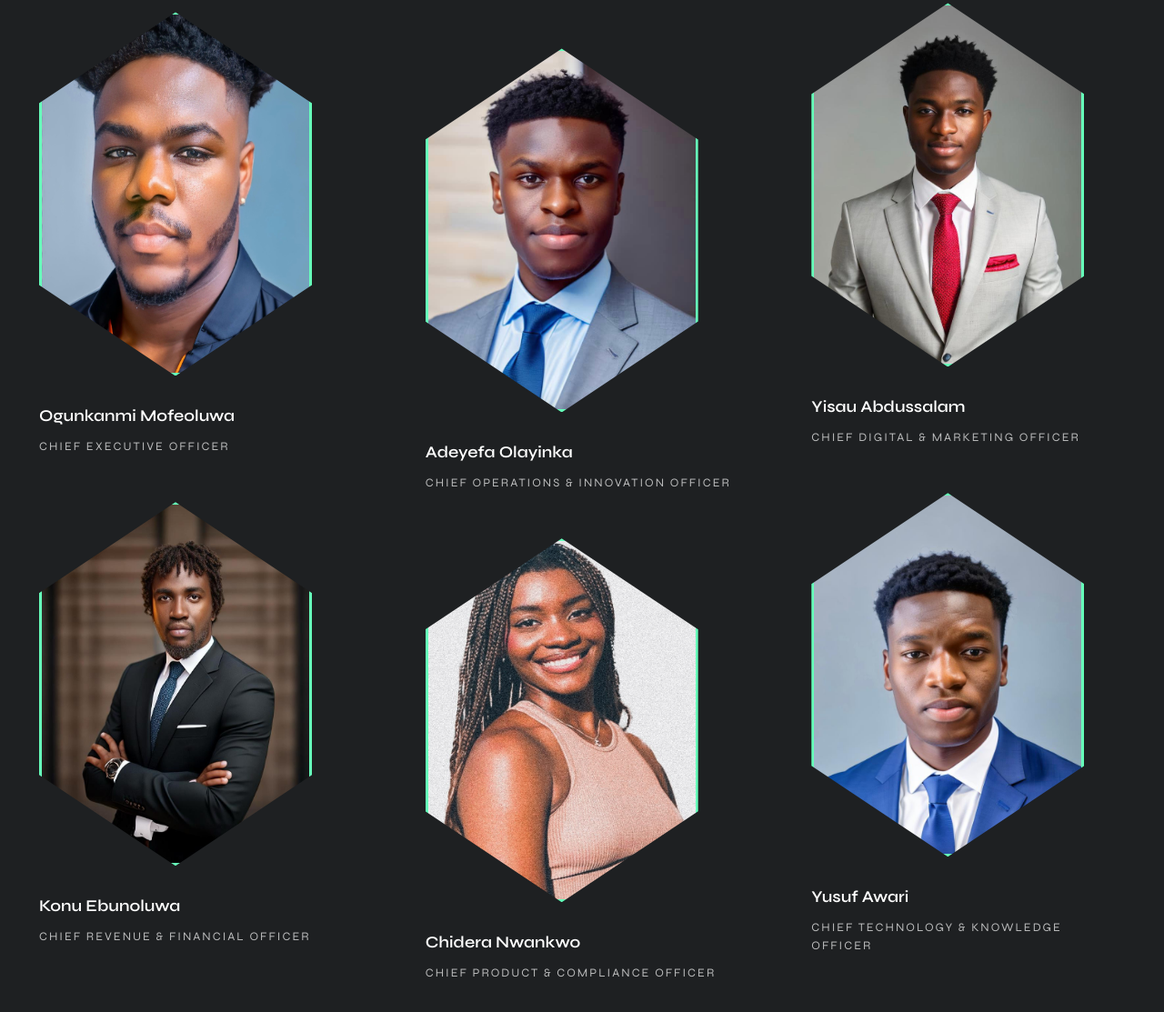
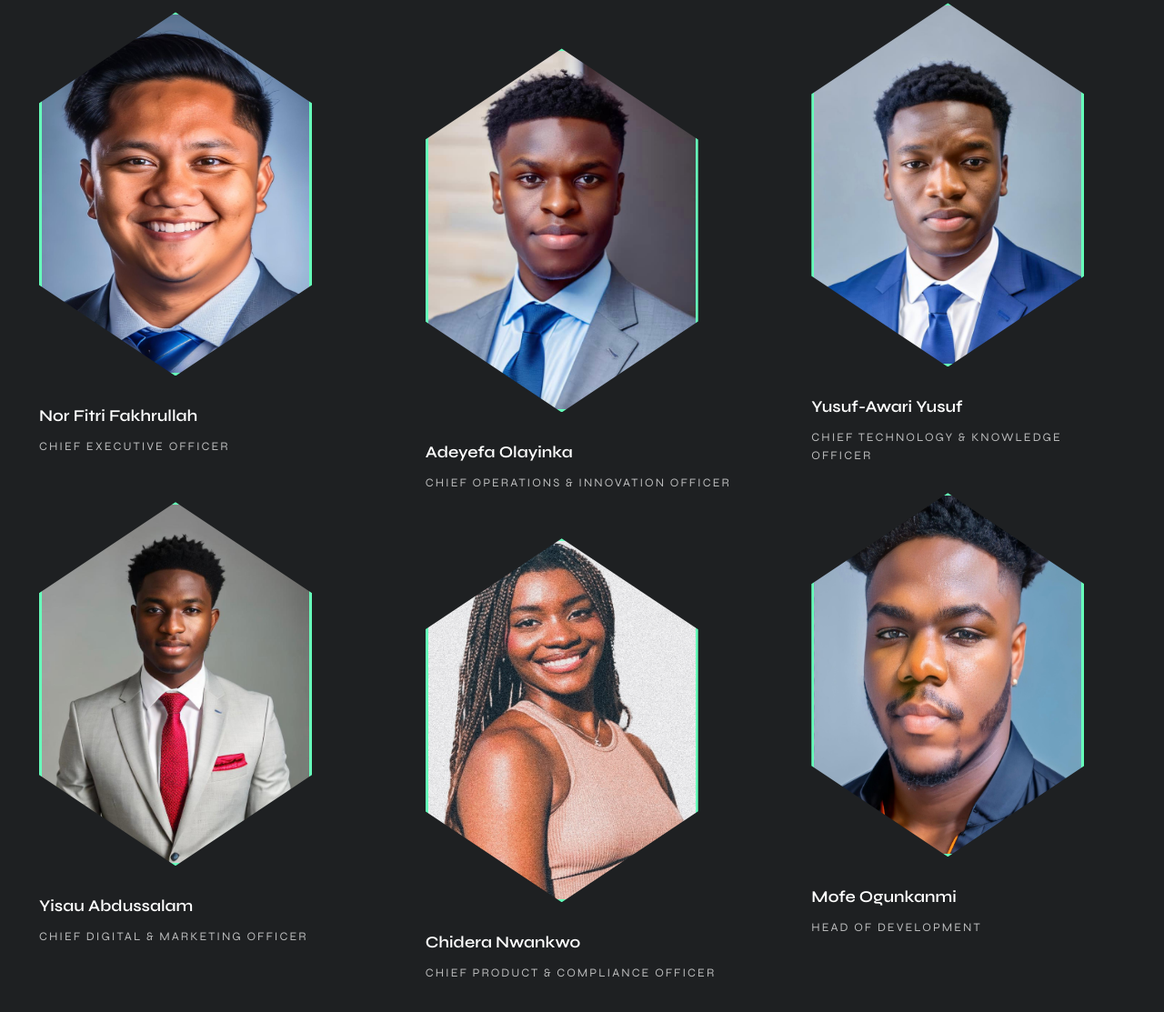
Before and after one commit to awarixo/axelcyber-homepage, a plain HTML site: page index.html in a window 1280 px wide. Shown: the part 4846-5959 px from the top of the page at 91% size. Drawn offline with nearby package versions, Linux system fonts and the light colour scheme; no server answers; animation ran at ten frames a second.

Commit message:
Added fitri to website

```diff
--- a/index.html
+++ b/index.html
@@ -875,7 +875,7 @@
               <div class="item md-mb50">
                 <div class="img">
                   <img
-                    src="assets/img/team/mofeogun.jpeg"
+                    src="assets/img/team/fitri.png"
                     alt=""
                     style="
                       -webkit-clip-path: polygon(
@@ -901,7 +901,7 @@
                   />
                 </div>
                 <div class="info mt-30">
-                  <h6>Ogunkanmi Mofeoluwa</h6>
+                  <h6>Nor Fitri Fakhrullah</h6>
                   <span class="sub-title mb-0 mt-10 opacity-7"
                     >Chief Executive Officer</span
                   >
@@ -950,6 +950,43 @@
               <div class="item md-mb50">
                 <div class="img">
                   <img
+                    src="assets/img/team/awarii.jpeg"
+                    alt=""
+                    style="
+                      -webkit-clip-path: polygon(
+                        50% 0%,
+                        100% 25%,
+                        100% 75%,
+                        50% 100%,
+                        0% 75%,
+                        0% 25%
+                      );
+                      clip-path: polygon(
+                        50% 0%,
+                        100% 25%,
+                        100% 75%,
+                        50% 100%,
+                        0% 75%,
+                        0% 25%
+                      );
+                      border: 3px solid #66ffba;
+                      width: 300px;
+                      height: 400px;
+                    "
+                  />
+                </div>
+                <div class="info mt-30">
+                  <h6>Yusuf-Awari Yusuf</h6>
+                  <span class="sub-title mb-0 mt-10 opacity-7"
+                    > Chief Technology & Knowledge Officer
+                  </span>
+                </div>
+              </div>
+            </div>
+            <div class="col-lg-4 col-md-6 lg-marg mt-10">
+              <div class="item md-mb50">
+                <div class="img">
+                  <img
                     src="assets/img/team/yisauu.jpeg"
                     alt=""
                     style="
@@ -978,44 +1015,7 @@
                 <div class="info mt-30">
                   <h6>Yisau Abdussalam</h6>
                   <span class="sub-title mb-0 mt-10 opacity-7"
-                    >Chief Digital & Marketing Officer
-                  </span>
-                </div>
-              </div>
-            </div>
-            <div class="col-lg-4 col-md-6 lg-marg mt-10">
-              <div class="item md-mb50">
-                <div class="img">
-                  <img
-                    src="assets/img/team/ebun.jpeg"
-                    alt=""
-                    style="
-                      -webkit-clip-path: polygon(
-                        50% 0%,
-                        100% 25%,
-                        100% 75%,
-                        50% 100%,
-                        0% 75%,
-                        0% 25%
-                      );
-                      clip-path: polygon(
-                        50% 0%,
-                        100% 25%,
-                        100% 75%,
-                        50% 100%,
-                        0% 75%,
-                        0% 25%
-                      );
-                      border: 3px solid #66ffba;
-                      width: 300px;
-                      height: 400px;
-                    "
-                  />
-                </div>
-                <div class="info mt-30">
-                  <h6>Konu Ebunoluwa</h6>
-                  <span class="sub-title mb-0 mt-10 opacity-7"
-                    >Chief Revenue & Financial Officer</span
+                    >Chief Digital & Marketing Officer</span
                   >
                 </div>
               </div>
@@ -1061,7 +1061,7 @@
               <div class="item">
                 <div class="img">
                   <img
-                    src="assets/img/team/awarii.jpeg"
+                    src="assets/img/team/mofeogun.jpeg"
                     alt=""
                     style="
                       -webkit-clip-path: polygon(
@@ -1103,9 +1103,9 @@
                       ); -->
                 </div>
                 <div class="info mt-30">
-                  <h6>Yusuf Awari</h6>
+                  <h6>Mofe Ogunkanmi</h6>
                   <span class="sub-title mb-0 mt-10 opacity-7"
-                    >Chief Technology & Knowledge Officer
+                    >Head of Development
                   </span>
                 </div>
               </div>
```
Also changed, not shown: assets/img/team/fitri.png (added).
